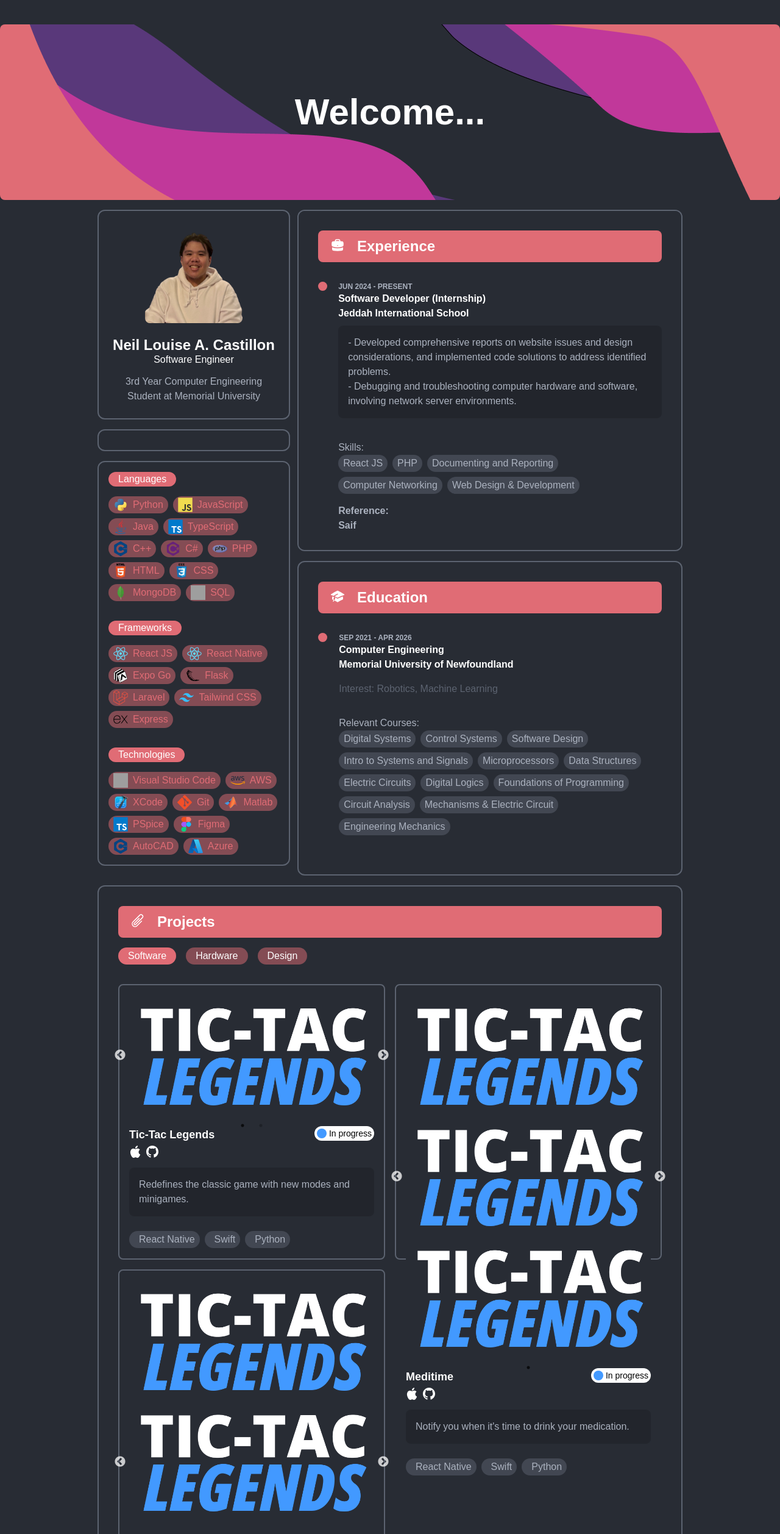
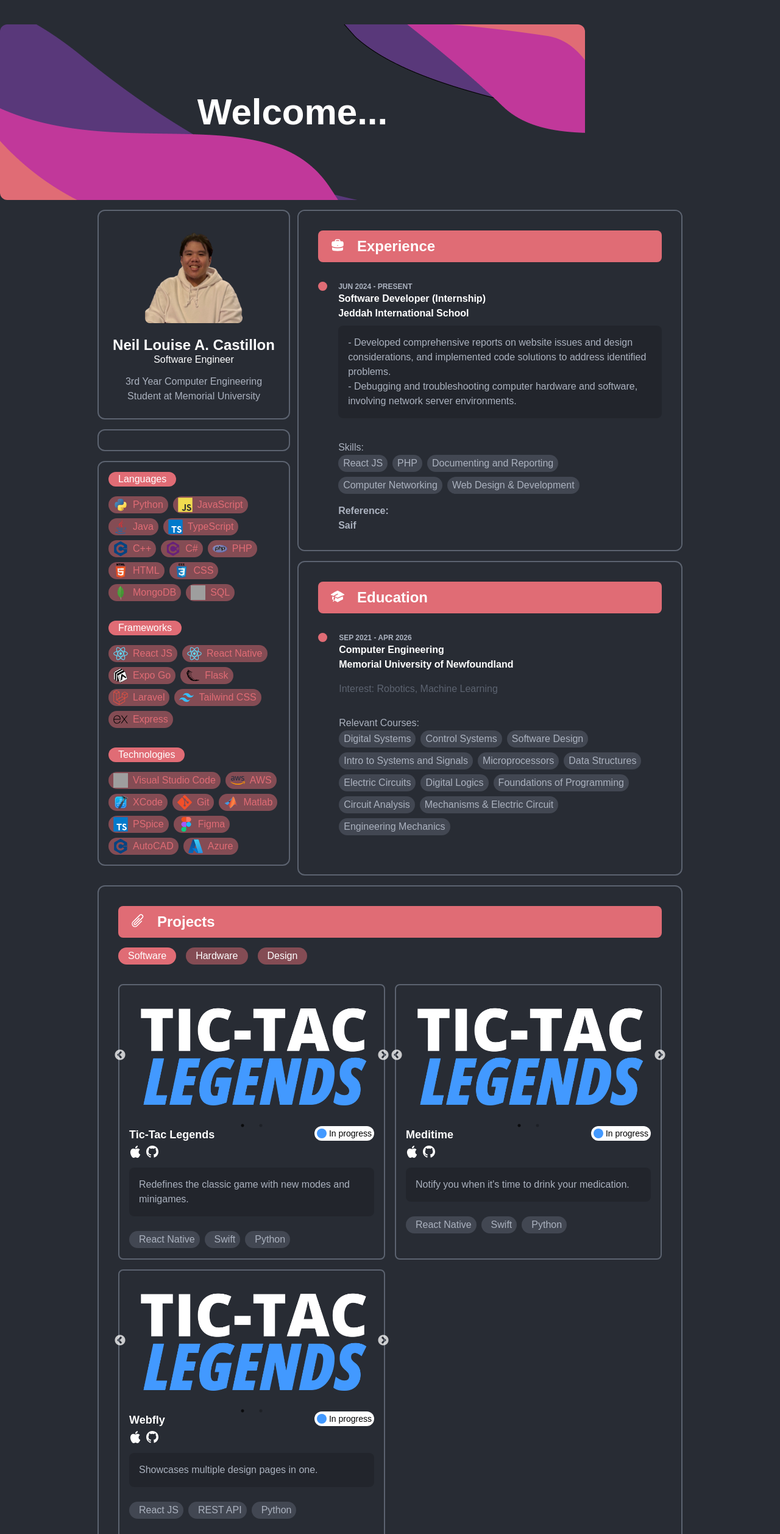
Before and after one commit to neillouis3/portfolio, a React (Create React App) app: page / in a window 1280 px wide. Shown: the top 2516 px of the page at 61% size. Built offline with nearby package versions, Linux system fonts and the light colour scheme; grey boxes are pictures that could not be loaded; some icons are missing.

Commit message:
Fixed container

```diff
--- a/src/components/headerBanner.js
+++ b/src/components/headerBanner.js
@@ -5,16 +5,15 @@
         <>
             <div
                 class="
-                container
                   flex
 
-                w-full
-
+                  xl:w-9/12
+                  2xl:w-8/12
+                  3xl:w-9/12
 
                   xl:h-72
                   2xl:h-80
-                3xl:h-80
-
+                  3xl:h-90
 
                   items-center
                   justify-center
@@ -23,7 +22,7 @@
 
                   bg-center
 
-                rounded-lg
+                  rounded-xl
                 "
             >
                 <h1 class="
--- a/src/components/projectBody.js
+++ b/src/components/projectBody.js
@@ -92,7 +92,7 @@
                                 description="Notify you when it's time to drink your medication."
                                 githubLink="https://github.com"
                                 demoLink="https://github.com"
-                                imageLinks={["../../images/ttlegends/title.png"]}
+                                imageLinks={["../../images/ttlegends/title.png", "../../images/ttlegends/title.png"]}
                                 lang={["React Native", "Swift", "Python"]}
                             />
 
@@ -101,7 +101,7 @@
                                 description="Showcases multiple design pages in one."
                                 githubLink="https://github.com"
                                 demoLink="https://github.com"
-                                imageLinks={["../../images/ttlegends/title.png"]}
+                                imageLinks={["../../images/ttlegends/title.png", "../../images/ttlegends/title.png"]}
                                 lang={["React JS", "REST API", "Python"]}
                             />
                         </div>
```
Lines whose indentation alone changed are shown as unchanged.
